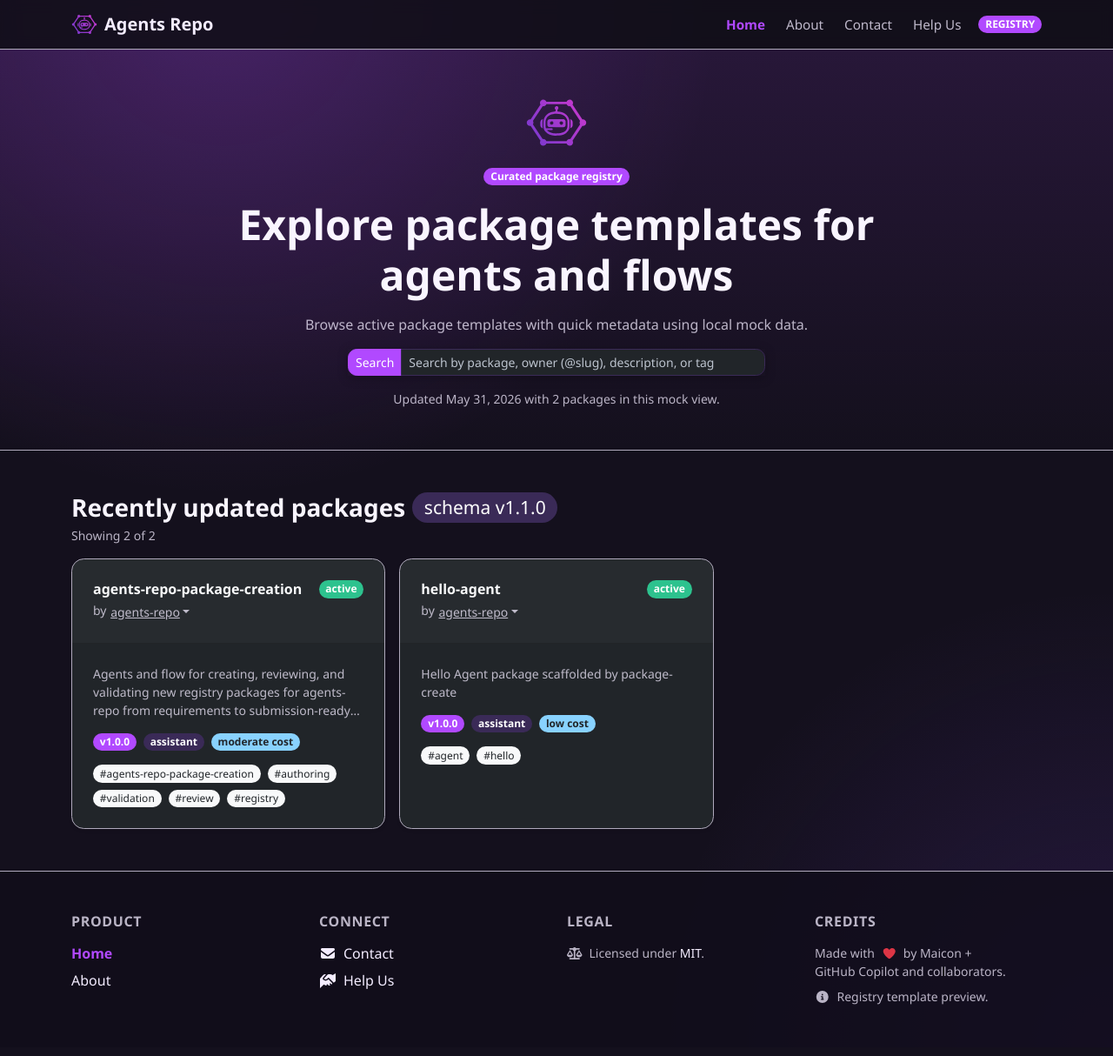
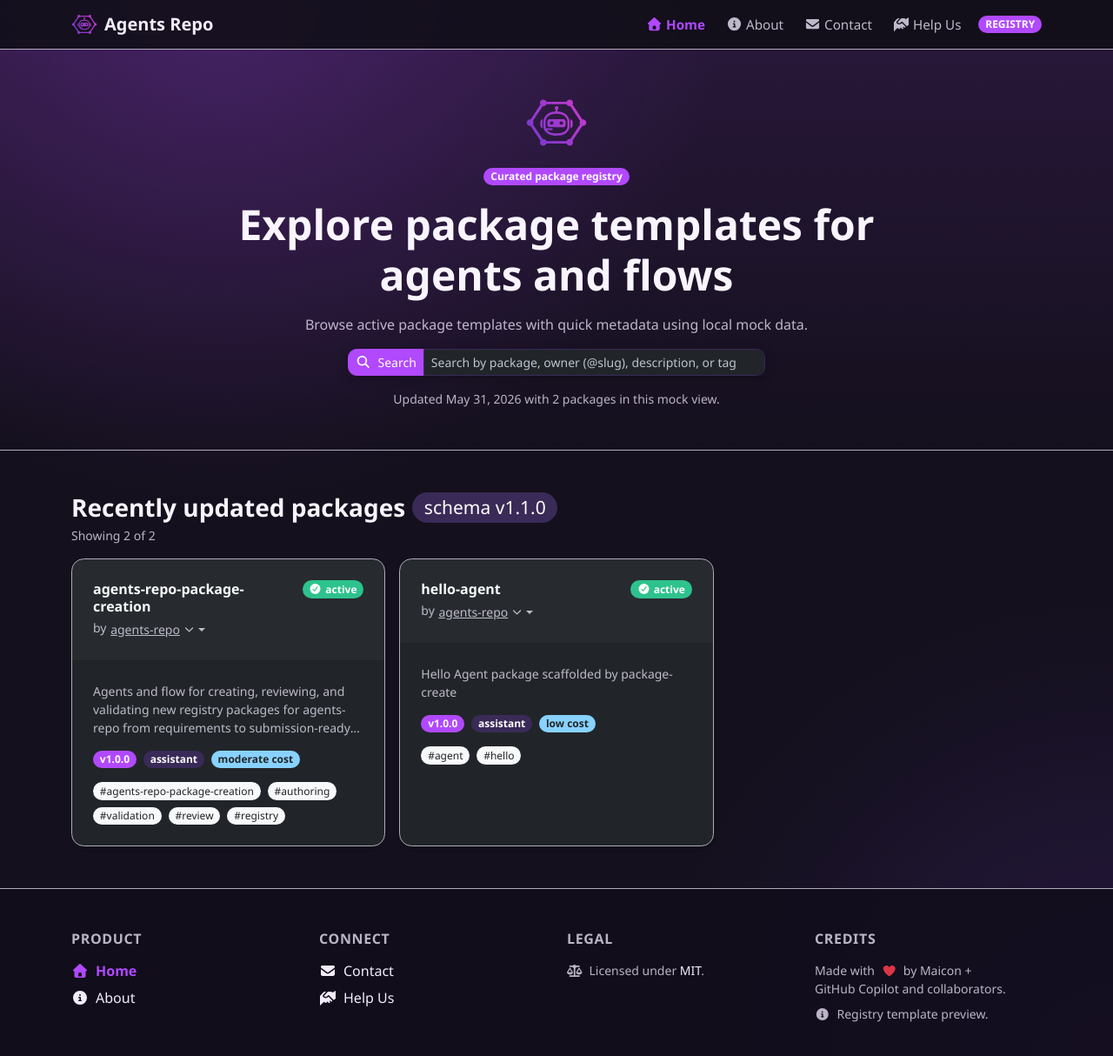
Before and after one commit to agents-repo/webapp, a React (Vite) app: page / in a window 1280 px wide. Shown: the top 1214 px of the page at 87% size. Built offline with nearby package versions, Linux system fonts and the light colour scheme.

Commit message:
feat: add focused icon affordances to nav and registry UI

```diff
--- a/src/modules/registry/presentation/pages/HomePage.tsx
+++ b/src/modules/registry/presentation/pages/HomePage.tsx
@@ -1,5 +1,8 @@
 import { useEffect, useMemo, useState } from 'react'
 import type { ReactNode } from 'react'
+import { FontAwesomeIcon } from '@fortawesome/react-fontawesome'
+import { faChevronDown, faCircleCheck, faClock, faFilter, faMagnifyingGlass } from '@fortawesome/free-solid-svg-icons'
+import { faGithub } from '@fortawesome/free-brands-svg-icons'
 import { Badge, Card, Col, Container, Dropdown, Form, InputGroup, Row, Stack } from 'react-bootstrap'
 import brandLogo from '../../../../assets/logo/agents-repo-logo.svg'
 import {
@@ -41,6 +44,7 @@ function HomePage({ setHeaderSearchSlot }: HomePageProps) {
       <Form role="search" aria-label="Search packages" className="w-100">
         <InputGroup size="sm" className="search-control">
           <InputGroup.Text className="bg-primary border-primary text-white">
+            <FontAwesomeIcon icon={faMagnifyingGlass} className="me-2" aria-hidden="true" />
             Search
           </InputGroup.Text>
           <Form.Control
@@ -129,19 +133,23 @@ function HomePage({ setHeaderSearchSlot }: HomePageProps) {
                             <Dropdown.Toggle
                               as="button"
                               id={`owner-actions-${pkg.id}`}
-                              className="btn btn-link btn-sm p-0 text-body-secondary text-decoration-underline"
+                              className="btn btn-link btn-sm p-0 text-body-secondary text-decoration-underline d-inline-flex align-items-center"
                             >
                               {pkg.owner}
+                              <FontAwesomeIcon icon={faChevronDown} size="xs" className="ms-1" aria-hidden="true" />
                             </Dropdown.Toggle>
                             <Dropdown.Menu variant="dark">
                               <Dropdown.Item
                                 href={`https://github.com/${pkg.owner}`}
                                 target="_blank"
                                 rel="noreferrer"
+                                aria-label={`View GitHub profile for ${pkg.owner} (opens in a new tab)`}
                               >
+                                <FontAwesomeIcon icon={faGithub} className="me-2" aria-hidden="true" />
                                 View GitHub profile
                               </Dropdown.Item>
                               <Dropdown.Item onClick={() => setQuery(`@${pkg.owner}`)}>
+                                <FontAwesomeIcon icon={faFilter} className="me-2" aria-hidden="true" />
                                 Filter packages by this owner
                               </Dropdown.Item>
                             </Dropdown.Menu>
@@ -149,6 +157,11 @@ function HomePage({ setHeaderSearchSlot }: HomePageProps) {
                         </Card.Subtitle>
                       </div>
                       <Badge bg={pkg.status === 'active' ? 'success' : 'secondary'}>
+                        <FontAwesomeIcon
+                          icon={pkg.status === 'active' ? faCircleCheck : faClock}
+                          className="me-1"
+                          aria-hidden="true"
+                        />
                         {pkg.status}
                       </Badge>
                     </Stack>
@@ -182,6 +195,7 @@ function HomePage({ setHeaderSearchSlot }: HomePageProps) {
           {filteredPackages.length === 0 ? (
             <Card bg="dark" text="light" className="mt-4 border-secondary-subtle">
               <Card.Body className="text-center py-4">
+                <FontAwesomeIcon icon={faMagnifyingGlass} className="me-2" aria-hidden="true" />
                 No packages match your current search.
               </Card.Body>
             </Card>
--- a/src/modules/site/presentation/layout/Footer.tsx
+++ b/src/modules/site/presentation/layout/Footer.tsx
@@ -4,6 +4,7 @@ import {
   faEnvelope,
   faHandsHelping,
   faHeart,
+  faHouse,
   faScaleBalanced,
 } from '@fortawesome/free-solid-svg-icons'
 import { Col, Container, Row } from 'react-bootstrap'
@@ -18,8 +19,14 @@ function Footer() {
           <Col sm={6} lg={3}>
             <h2 className="h6 text-uppercase text-body-secondary mb-3 footer-column-title">Product</h2>
             <div className="d-flex flex-column gap-2">
-              <NavLink to={siteRoutes.home} className="footer-link">Home</NavLink>
-              <NavLink to={siteRoutes.about} className="footer-link">About</NavLink>
+              <NavLink to={siteRoutes.home} className="footer-link">
+                <FontAwesomeIcon icon={faHouse} className="me-2" aria-hidden="true" />
+                Home
+              </NavLink>
+              <NavLink to={siteRoutes.about} className="footer-link">
+                <FontAwesomeIcon icon={faCircleInfo} className="me-2" aria-hidden="true" />
+                About
+              </NavLink>
             </div>
           </Col>
 
--- a/src/modules/site/presentation/layout/Header.tsx
+++ b/src/modules/site/presentation/layout/Header.tsx
@@ -1,4 +1,6 @@
 import type { ReactNode } from 'react'
+import { FontAwesomeIcon } from '@fortawesome/react-fontawesome'
+import { faCircleInfo, faEnvelope, faHandsHelping, faHouse } from '@fortawesome/free-solid-svg-icons'
 import { Badge, Container, Nav, Navbar } from 'react-bootstrap'
 import { NavLink } from 'react-router-dom'
 import brandLogo from '../../../../assets/logo/agents-repo-logo.svg'
@@ -24,15 +26,19 @@ function Header({ searchSlot }: HeaderProps) {
 
         <Nav className="ms-auto align-items-center gap-2 flex-wrap" navbar>
           <Nav.Link as={NavLink} to={siteRoutes.home} end className="app-nav-link px-2">
+            <FontAwesomeIcon icon={faHouse} className="me-1" aria-hidden="true" />
             Home
           </Nav.Link>
           <Nav.Link as={NavLink} to={siteRoutes.about} className="app-nav-link px-2">
+            <FontAwesomeIcon icon={faCircleInfo} className="me-1" aria-hidden="true" />
             About
           </Nav.Link>
           <Nav.Link as={NavLink} to={siteRoutes.contact} className="app-nav-link px-2">
+            <FontAwesomeIcon icon={faEnvelope} className="me-1" aria-hidden="true" />
             Contact
           </Nav.Link>
           <Nav.Link as={NavLink} to={siteRoutes.helpUs} className="app-nav-link px-2">
+            <FontAwesomeIcon icon={faHandsHelping} className="me-1" aria-hidden="true" />
             Help Us
           </Nav.Link>
           <Badge bg="primary" pill className="text-uppercase fw-semibold ms-lg-1">
```
